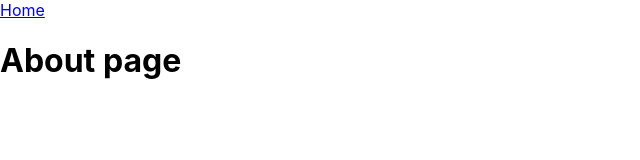
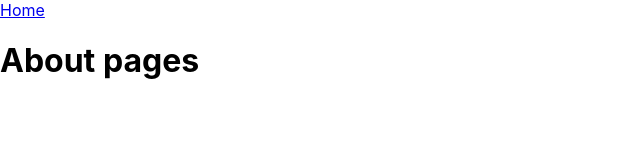
Before and after one commit to WyndellD1/Front-End-Ui-Admin, a React (Create React App) app: page /about in a window 1280 px wide. Shown: the top 160 px of the page, without its empty margins (0-640 px from the left). Built offline with nearby package versions, Linux system fonts and the light colour scheme.

Commit message:
tes tpull

```diff
--- a/src/components/pages/About/About.tsx
+++ b/src/components/pages/About/About.tsx
@@ -7,7 +7,7 @@ const Component = ({}: Props) => {
   return (
     <div>
       <Link to="/">Home</Link>
-      <h1>About page</h1>
+      <h1>About pages</h1>
     </div>
   );
 };
```
